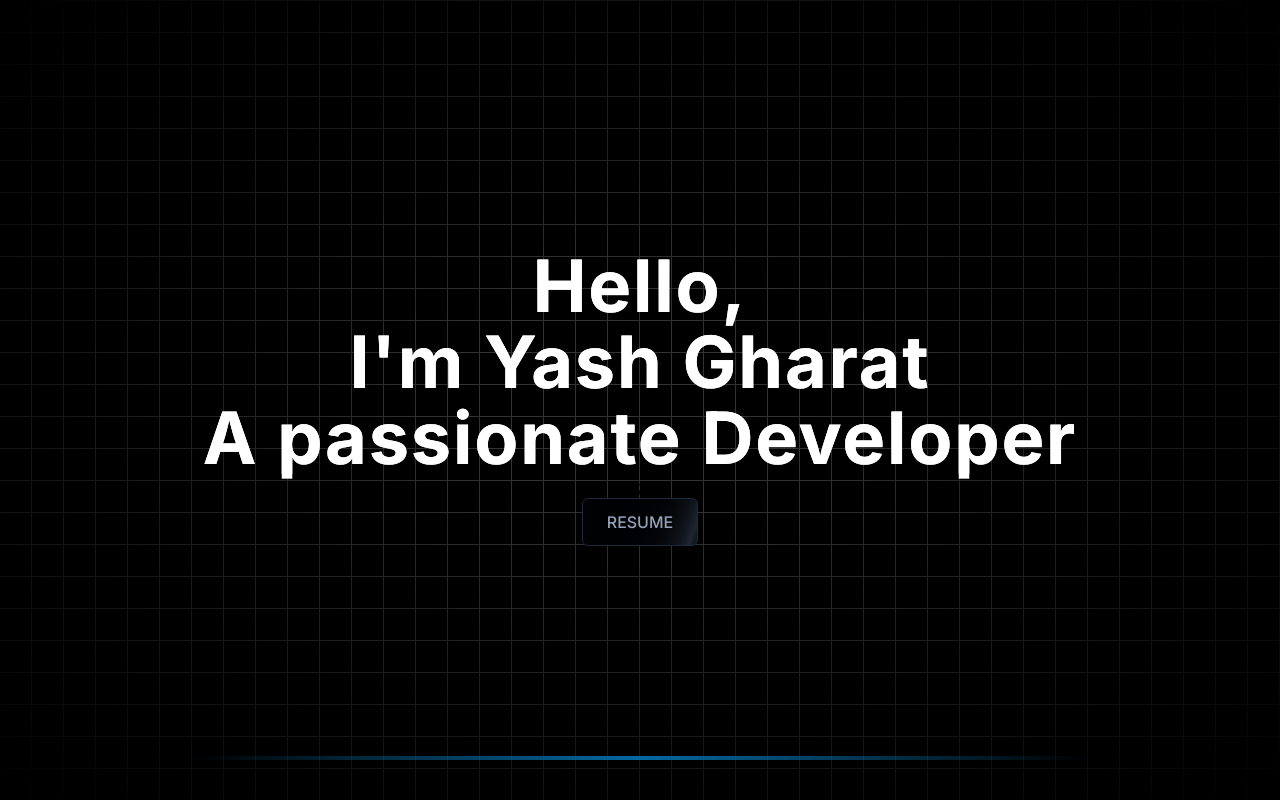
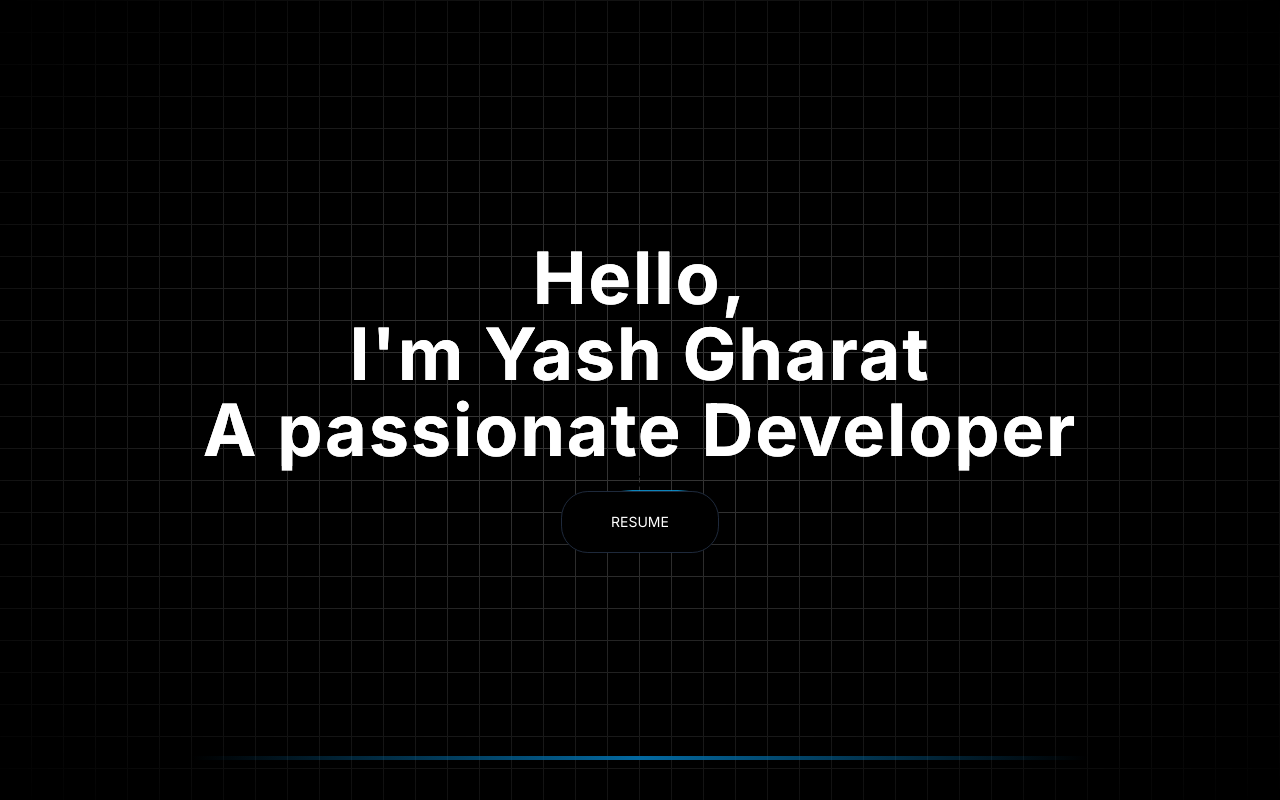
Before and after one commit to Yash8452/experimental, a Next.js app in the folder landing-page/: page / in a window 1280 px wide. Shown: the top 800 px of the page. Built offline with nearby package versions, Linux system fonts and the light colour scheme.

Commit message:
code refractor:

```diff
--- a/landing-page/src/components/HeroSection.tsx
+++ b/landing-page/src/components/HeroSection.tsx
@@ -2,27 +2,12 @@
 import { Spotlight } from "./ui/Spotlight";
 import { TextGenerateEffect } from "./ui/text-generate-effect";
 import { TypewriterEffectSmooth } from "./ui/typewriter-effect";
+import { Button } from "./ui/moving-border";
 
 
 
 function HeroSection() {
-    const word = [
-        {
-            text: "Build",
-        },
-        {
-            text: "awesome",
-        },
-        {
-            text: "apps",
-        },
-        {
-            text: "with",
-        },
-        {
-            text: "Aceternity.",
-        },
-    ]
+
     return (<>
         <div className="h-full w-full dark:bg-black bg-white  dark:bg-grid-white/[0.2] bg-grid-black/[0.2] relative flex items-center justify-center">
             {/* Radial gradient for the container to give a faded look */}
@@ -47,10 +32,11 @@
 
                     <TextGenerateEffect className="md:mt-0 text-4xl md:text-7xl font-bold bg-clip-text text-transparent bg-gradient-to-b from-neutral-50 to-neutral-400" words={"A passionate  Developer"} />;
                     <div className="mt-4">
-                        <Link href={"/"}>
-                            <button className="inline-flex h-12 animate-shimmer items-center justify-center rounded-md border border-slate-800 bg-[linear-gradient(110deg,#000103,45%,#1e2631,55%,#000103)] bg-[length:200%_100%] px-6 font-medium text-slate-400 transition-colors focus:outline-none focus:ring-2 focus:ring-slate-400 focus:ring-offset-2 focus:ring-offset-slate-50">
+                        <Link href={"https://drive.google.com/file/d/15l38Pk5HDFgQa-ipN4kpXle3EO3ssyXp/view"} target="_blank">
+                            <Button borderRadius="1.75rem"
+                                className="bg-white dark:bg-black text-black dark:text-white border-neutral-200 dark:border-slate-800">
                                 RESUME
-                            </button>
+                            </Button>
                         </Link>
                     </div>
                 </div>
--- /dev/null
+++ b/landing-page/src/components/ui/moving-border.tsx
@@ -0,0 +1,139 @@
+"use client";
+import React from "react";
+import {
+  motion,
+  useAnimationFrame,
+  useMotionTemplate,
+  useMotionValue,
+  useTransform,
+} from "framer-motion";
+import { useRef } from "react";
+import { cn } from "@/utils/cn";
+
+export function Button({
+  borderRadius = "1.75rem",
+  children,
+  as: Component = "button",
+  containerClassName,
+  borderClassName,
+  duration,
+  className,
+  ...otherProps
+}: {
+  borderRadius?: string;
+  children: React.ReactNode;
+  as?: any;
+  containerClassName?: string;
+  borderClassName?: string;
+  duration?: number;
+  className?: string;
+  [key: string]: any;
+}) {
+  return (
+    <Component
+      className={cn(
+        "bg-transparent relative text-xl  h-16 w-40 p-[1px] overflow-hidden ",
+        containerClassName
+      )}
+      style={{
+        borderRadius: borderRadius,
+      }}
+      {...otherProps}
+    >
+      <div
+        className="absolute inset-0"
+        style={{ borderRadius: `calc(${borderRadius} * 2.96)` }}
+      >
+        <MovingBorder duration={duration} rx="20%" ry="20%">
+          <div
+            className={cn(
+              "h-20 w-20 opacity-[0.8] bg-[radial-gradient(var(--sky-500)_40%,transparent_60%)]",
+              borderClassName
+            )}
+          />
+        </MovingBorder>
+      </div>
+
+      <div
+        className={cn(
+          "relative bg-slate-900/[0.8] border border-slate-800 backdrop-blur-xl text-white flex items-center justify-center w-full h-full text-sm antialiased",
+          className
+        )}
+        style={{
+          borderRadius: `calc(${borderRadius} * 0.96)`,
+        }}
+      >
+        {children}
+      </div>
+    </Component>
+  );
+}
+
+export const MovingBorder = ({
+  children,
+  duration = 2000,
+  rx,
+  ry,
+  ...otherProps
+}: {
+  children: React.ReactNode;
+  duration?: number;
+  rx?: string;
+  ry?: string;
+  [key: string]: any;
+}) => {
+  const pathRef = useRef<any>();
+  const progress = useMotionValue<number>(0);
+
+  useAnimationFrame((time) => {
+    const length = pathRef.current?.getTotalLength();
+    if (length) {
+      const pxPerMillisecond = length / duration;
+      progress.set((time * pxPerMillisecond) % length);
+    }
+  });
+
+  const x = useTransform(
+    progress,
+    (val) => pathRef.current?.getPointAtLength(val).x
+  );
+  const y = useTransform(
+    progress,
+    (val) => pathRef.current?.getPointAtLength(val).y
+  );
+
+  const transform = useMotionTemplate`translateX(${x}px) translateY(${y}px) translateX(-50%) translateY(-50%)`;
+
+  return (
+    <>
+      <svg
+        xmlns="http://www.w3.org/2000/svg"
+        preserveAspectRatio="none"
+        className="absolute h-full w-full"
+        width="100%"
+        height="100%"
+        {...otherProps}
+      >
+        <rect
+          fill="none"
+          width="100%"
+          height="100%"
+          rx={rx}
+          ry={ry}
+          ref={pathRef}
+        />
+      </svg>
+      <motion.div
+        style={{
+          position: "absolute",
+          top: 0,
+          left: 0,
+          display: "inline-block",
+          transform,
+        }}
+      >
+        {children}
+      </motion.div>
+    </>
+  );
+};
```
